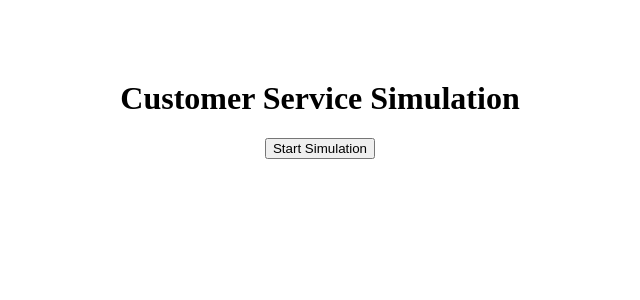
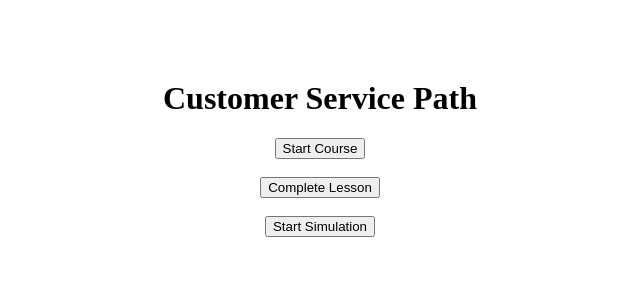
Before and after one commit to magmasvuk-sys/retell-clean, a Next.js app: page / in a window 1280 px wide. Shown: the top 300 px of the page, without its empty margins (320-960 px from the left). Built offline with nearby package versions, Linux system fonts and the light colour scheme.

Commit message:
Refactor user ID handling and update UI text

```diff
--- a/app/page.js
+++ b/app/page.js
@@ -18,6 +18,42 @@ useEffect(() => {
 
     setUserId(storedUserId);
   }, []);
+
+  async function logEvent(eventType, contentName, statusValue) {
+    await fetch("/api/start-call", {
+      method: "POST",
+      headers: {
+        "Content-Type": "application/json",
+      },
+      body: JSON.stringify({
+        event: eventType,
+        user_id: userId,
+        content_name: contentName,
+        status: statusValue,
+      }),
+    });
+  }
+
+  async function startCourse() {
+    setStatus("Course started.");
+
+    await logEvent(
+      "course_started",
+      "Introduction to Customer Service",
+      "started"
+    );
+  }
+
+  async function completeLesson() {
+    setStatus("Lesson completed.");
+
+    await logEvent(
+      "lesson_completed",
+      "Customer Interaction Skills",
+      "completed"
+    );
+  }
+
   async function startCall() {
     setLoading(true);
     setStatus("Starting call...");
@@ -30,8 +66,10 @@ useEffect(() => {
         },
         body: JSON.stringify({
           user_id: userId,
+          content_name: "Angry Customer Simulation",
         }),
       });
+
       const data = await res.json();
 
       if (!res.ok) {
@@ -54,16 +92,11 @@ useEffect(() => {
         setLoading(false);
 
         try {
-          await fetch("/api/start-call", {
-            method: "POST",
-            headers: {
-              "Content-Type": "application/json",
-            },
-            body: JSON.stringify({
-  event: "simulation_completed",
-  user_id: userId,
-}),
-          });
+          await logEvent(
+            "simulation_completed",
+            "Angry Customer Simulation",
+            "completed"
+          );
         } catch (err) {
           console.error("Failed to log completion:", err);
         }
@@ -85,10 +118,22 @@ useEffect(() => {
 
   return (
     <main style={{ textAlign: "center", marginTop: 80 }}>
-      <h1>Customer Service Simulation</h1>
+      <h1>Customer Service Path</h1>
+
+      <button onClick={startCourse}>Start Course</button>
+
+      <br />
+      <br />
+
+      <button onClick={completeLesson}>Complete Lesson</button>
+
+      <br />
+      <br />
+
       <button onClick={startCall}>
         {loading ? "Starting..." : "Start Simulation"}
       </button>
+
       <p>{status}</p>
     </main>
   );
```
Lines whose indentation alone changed are shown as unchanged.
